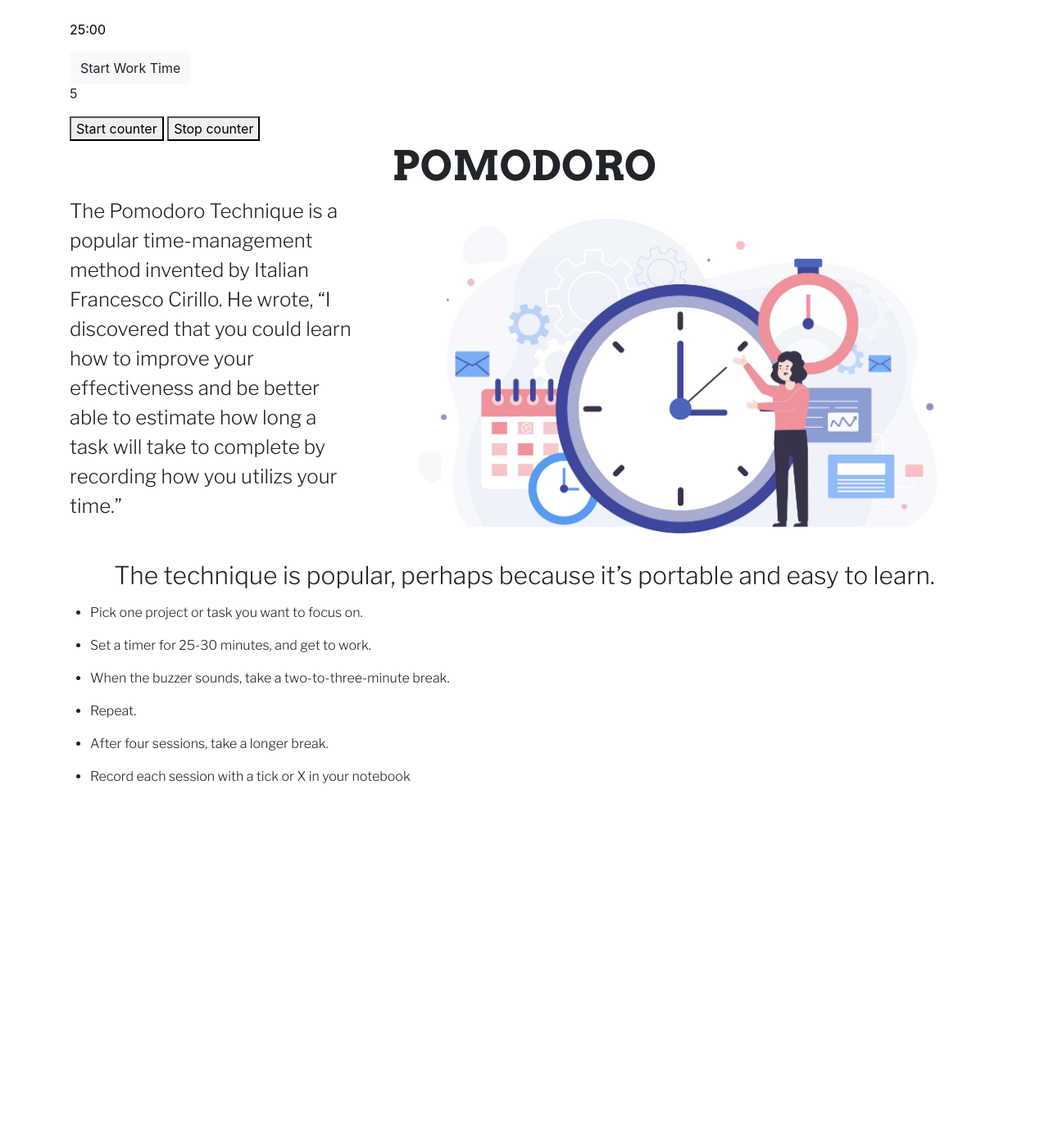
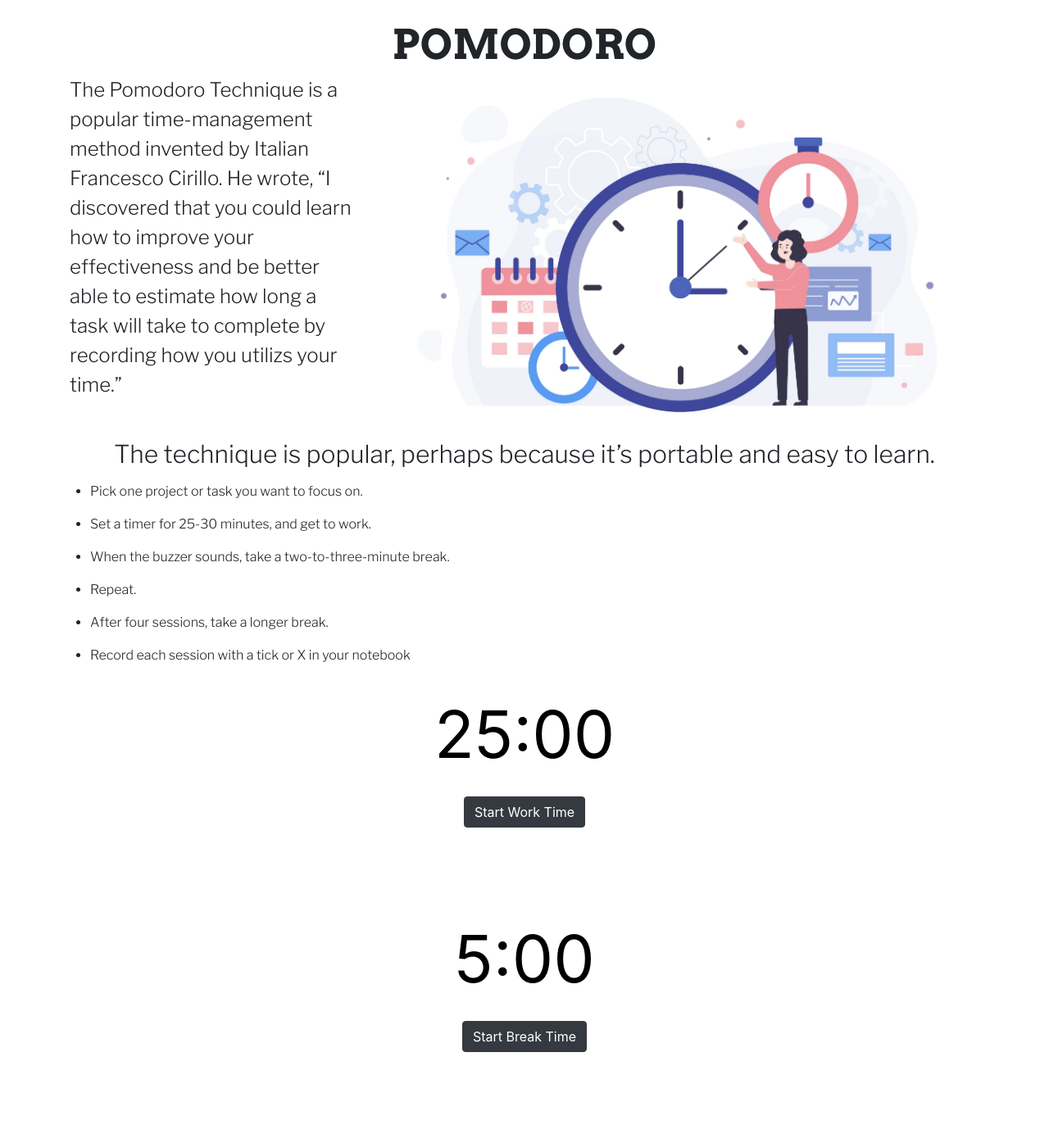
Before and after one commit to LewisNjagi/pomodoro, a Flask app: page / in a window 1280 px wide. Shown: the part 56-1440 px from the top of the page at 82% size. Before the commit the page ends 1012 px from the top, so only its background shows below. Run offline with Flask 2, Linux system fonts and the light colour scheme; some libraries are stand-ins or nearby versions.

Commit message:
new layout

```diff
--- a/app/static/js/script.js
+++ b/app/static/js/script.js
@@ -16,34 +16,35 @@ document.getElementById("call").addEventListener("click", function () {
         time--;
     }
 })
+document.getElementById("callfive").addEventListener("click", function () {
+    const startingMinutes = 5;
+    let time = startingMinutes * 60;
 
-// const startingMinutes = 5;
-// let time = startingMinutes * 60;
+    const countdownfive = document.getElementById('countdownfive');
 
-// const countdownfive = document.getElementById('countdownfive');
+    setInterval(updateCountdownfive, 1000);
 
-// setInterval(updateCountdownfive, 1000);
+    function updateCountdownfive() {
+        const minutes = Math.floor(time / 60);
+        let seconds = time % 60;
 
-// function updateCountdownfive() {
-//     const minutes = Math.floor(time / 60);
-//     let seconds = time % 60;
+        seconds = seconds < 10 ? '0' + seconds : seconds;
 
-//     seconds = seconds < 10 ? '0' + seconds : seconds;
+        countdownfive.innerHTML = `${minutes}:${seconds}`;
+        time--;
+}
+})
+// var myTimer;
 
-//     countdownfive.innerHTML = `${minutes}:${seconds}`;
-//     time--;
+// function clock() {
+//     myTimer = setInterval(myClock, 1000);
+//     var c = 5;
+
+//     function myClock() {
+//         document.getElementById("demo").innerHTML = --c;
+//         if (c == 0) {
+//             clearInterval(myTimer);
+//             alert("Reached zero");
+//         }
+//     }
 // }
-var myTimer;
-
-function clock() {
-    myTimer = setInterval(myClock, 1000);
-    var c = 5;
-
-    function myClock() {
-        document.getElementById("demo").innerHTML = --c;
-        if (c == 0) {
-            clearInterval(myTimer);
-            alert("Reached zero");
-        }
-    }
-}
--- a/app/templates/index.html
+++ b/app/templates/index.html
@@ -13,12 +13,11 @@
 {% block content %}
 <div class="container">
     <br>
-    <p id="countdown" style="color: black;">25:00</p>
-    <button type="button" id="call" class="btn btn-light">Start Work Time</button>
+
     <!-- <button type="button" id="call" class="btn btn-light">Stop Work Time</button> -->
-    <p id="demo">5</p>
-    <button onclick="clock(); document.getElementById('demo').innerHTML='5';">Start counter</button>
-    <button onclick="clearInterval(myTimer);">Stop counter</button>
+    <!-- <p id="demo">5</p> -->
+    <!-- <button onclick="clock(); document.getElementById('demo').innerHTML='5';">Start counter</button>
+    <button onclick="clearInterval(myTimer);">Stop counter</button> -->
     <!-- <p id="countdownfive" style="color: black;">5:00</p> -->
     <!-- <button type="button" id="callfive" class="btn btn-light">Start Break Time</button> -->
     <h1 class="head">POMODORO</h1>
@@ -53,6 +52,12 @@
             </li>
         </ul>
     </div>
+    <div class="container" style="text-align: center;">
+        <p id="countdown" style="color: black; font-size: 80px;">25:00</p>
+    <button type="button" id="call" class="btn btn-dark" style="margin-bottom: 100px;">Start Work Time</button>
+    <p id="countdownfive" style="color: black; font-size: 80px;">5:00</p>
+    <button type="button" id="callfive" class="btn btn-dark" style="margin-bottom: 100px;">Start Break Time</button>
+    </div>
 </div>
 <script src="../static/js/script.js"></script>
 {% endblock %}
```
